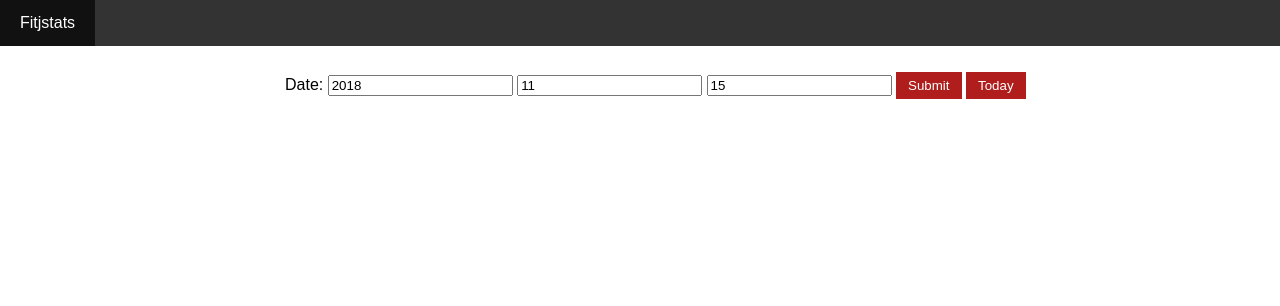
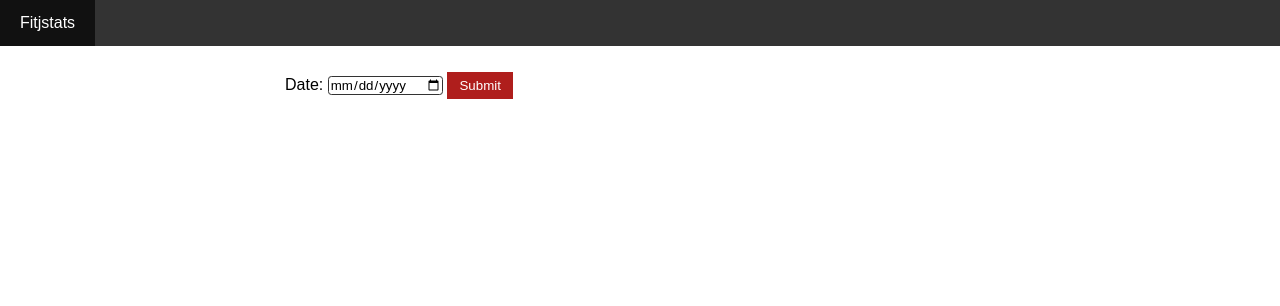
Before and after one commit to laukevinh/wod-stats, a Django app: page / in a window 1280 px wide. Shown: the top 306 px of the page. Run offline with Django 3.2, Linux system fonts and the light colour scheme.

Commit message:
Change date picker to single input cell

```diff
--- a/fitjstats/static/crawl.js
+++ b/fitjstats/static/crawl.js
@@ -1,49 +1,3 @@
-function showToday() {
-    var date = new Date();
-    var month = date.getMonth() + 1;
-    var day = date.getDate();
-    if (month < 10)
-        month = "0" + month;
-    if (day < 10)
-        day = "0" + day
-    document.getElementsByName("YYYY")[0].value = date.getFullYear();
-    document.getElementsByName("MM")[0].value = month;
-    document.getElementsByName("DD")[0].value = day;
-}
-
-var btnToday = document.getElementById("getToday");
-btnToday.addEventListener("click", showToday());
-
-function display(id, dates) {
-    document.getElementById(id).innerHTML = "";
-    for (var i = 0; i < dates.length; i++) {
-        var str;
-        if ((i + 1) % 7 == 0)
-            str = "<br>";
-        else
-            str = " ";
-        document.getElementById(id).innerHTML += dates[i] + str;
-    }
-}
-
-function showCalendar() {
-    var today = new Date();
-    var firstDateOfMonth = new Date(today.getFullYear(), today.getMonth(), 1);
-    var firstDayOfMonth = firstDateOfMonth.getDay();
-    var daysInMonth = new Date(today.getFullYear(), today.getMonth()+1, 0).getDate();
-    var lastDayOfMonth = (firstDayOfMonth + daysInMonth - 1) % 7;
-    var dates = [];
-
-    for (var i = firstDayOfMonth; i>0; i--)
-        dates.push(new Date(firstDateOfMonth - i).getDate())
-    for (var i = 1; i<=daysInMonth; i++)
-        dates.push(i);
-    for (var i = 1; i < 7-lastDayOfMonth; i++)
-        dates.push(i);
-
-    display("calendar", dates);
-}
-
 function showOnly(e, cls) {
     if (e.classList.contains('inactive')) {
         e.classList.replace('inactive', 'active');
--- a/fitjstats/static/main.css
+++ b/fitjstats/static/main.css
@@ -83,6 +83,13 @@
 body {
     margin: 0px;
     font-family: sans-serif;
+}
+
+#date {
+    border-radius: 0.25em;
+    border-style: solid;
+    border-width: 1px;
+    border-color: #333;
 }
 
 ul.results {
@@ -191,23 +198,18 @@
     padding: 1.25em;
 }
 
-input[type="text"] {
+input[type="date"] {
     margin: 2px 0px;
+    font-family: sans-serif;
 }
 
 @media only screen and (max-width:749px) {
-    #input {
-        width: 180px;
-    }
     .container {
         width: 100%;
     }
 }
 
 @media only screen and (min-width:750px) {
-    #input {
-        width: 100%;
-    }
     .container {
         width: 750px;
         margin: 14px auto;
--- a/fitjstats/templates/home.html
+++ b/fitjstats/templates/home.html
@@ -6,19 +6,6 @@
 <meta name="viewport" content="width=device-width, initial-scale=1">
 <link rel="stylesheet" href="{% static 'main.css' %}">
 <title>WOD Stats Home</title>
-
-<!--
-<meta name="viewport" content="width=device-width, initial-scale=1">
-<link rel="stylesheet" href="//code.jquery.com/ui/1.12.1/themes/base/jquery-ui.css">
-<link rel="stylesheet" href="/resources/demos/style.css">
-<script src="https://code.jquery.com/jquery-1.12.4.js"></script>
-<script src="https://code.jquery.com/ui/1.12.1/jquery-ui.js"></script>
-<script>
-    $( function() {
-        $( "#datepicker" ).datepicker();
-    } );
-</script>
--->
 
 </head>
 
@@ -31,13 +18,13 @@
     <div class="container">
         <div id="input" class="header">
             <form action="{% url 'search' %}">
-                Date:
-                <input type="text" name="YYYY" placeholder="YYYY" value="{{ post.created.year }}" autocomplete="off">
-                <input type="text" name="MM" placeholder="MM" value="{{ post.created.month }}" autocomplete="off">
-                <input type="text" name="DD" placeholder="DD" value="{{ post.created.day }}" autocomplete="off">
+                <label for="date">Date:</label>
+                {% if post %}
+                <input type="date" id="date" name="date" value="{{ post.created|date:"Y-m-d" }}">
+                {% else %}
+                <input type="date" id="date" name="date" >
+                {% endif %}
                 <button class="btn-med" type="submit" formmethod="GET">Submit</button>
-                <button class="btn-med" id="getToday">Today</button>
-                <div id="calendar"></div>
             </form>
         </div>
 
@@ -47,6 +34,5 @@
 </body>
 
 <script type="text/javascript" src="{% static 'crawl.js' %}"></script>
-<!--<script type="text/javascript" src="crawl.js"></script>-->
 
 </html>
--- a/fitjstats/views.py
+++ b/fitjstats/views.py
@@ -12,6 +12,7 @@
 RE_RX = re.compile(r"(?<![a-cf-z])(rx)(?![a-cf-z])", re.I)
 RE_SCALE = re.compile(r"\b(scale)(?:d|\b)", re.I)
 RE_GENDER = re.compile(r"(?:^|[\s/])([mf])[^a-z]", re.I)
+RE_DATE = re.compile(r"^[0-9]{4}-[0-9]{2}-[0-9]{2}$")
 
 API = 0
 REG = 1
@@ -133,12 +134,16 @@
         }
 
 def get_valid_date(request):
-    today = datetime.date.today()
-    YYYY = int(request.GET.get('YYYY', today.year))
-    MM   = int(request.GET.get('MM', today.month))
-    DD   = int(request.GET.get('DD', today.day))
-    date = datetime.date(YYYY,MM,DD)
-    if date < EARLIEST_DATE or date > today:
+    d = RE_DATE.match(request.GET.get('date'))
+    try:
+        year, month, day = d.group().split('-')
+    except AttributeError:
+        raise AttributeError("Date cannot be empty")
+    except ValueError:
+        raise ValueError("Enter date in a valid format YYYY-MM-DD")
+
+    date = datetime.date(int(year), int(month), int(day))
+    if date < EARLIEST_DATE or date > datetime.date.today():
         raise ValueError("Date must be between Feb 1, 2001 and today")
     return date
 
@@ -202,6 +207,8 @@
     if request.method == 'GET':
         try:
             date = get_valid_date(request)
+        except AttributeError as empty_date:
+            return HttpResponse(empty_date)
         except ValueError as invalid_date:
             return HttpResponse(invalid_date)
 
```
Also changed, not shown: tests.py (+10 -2 lines).
